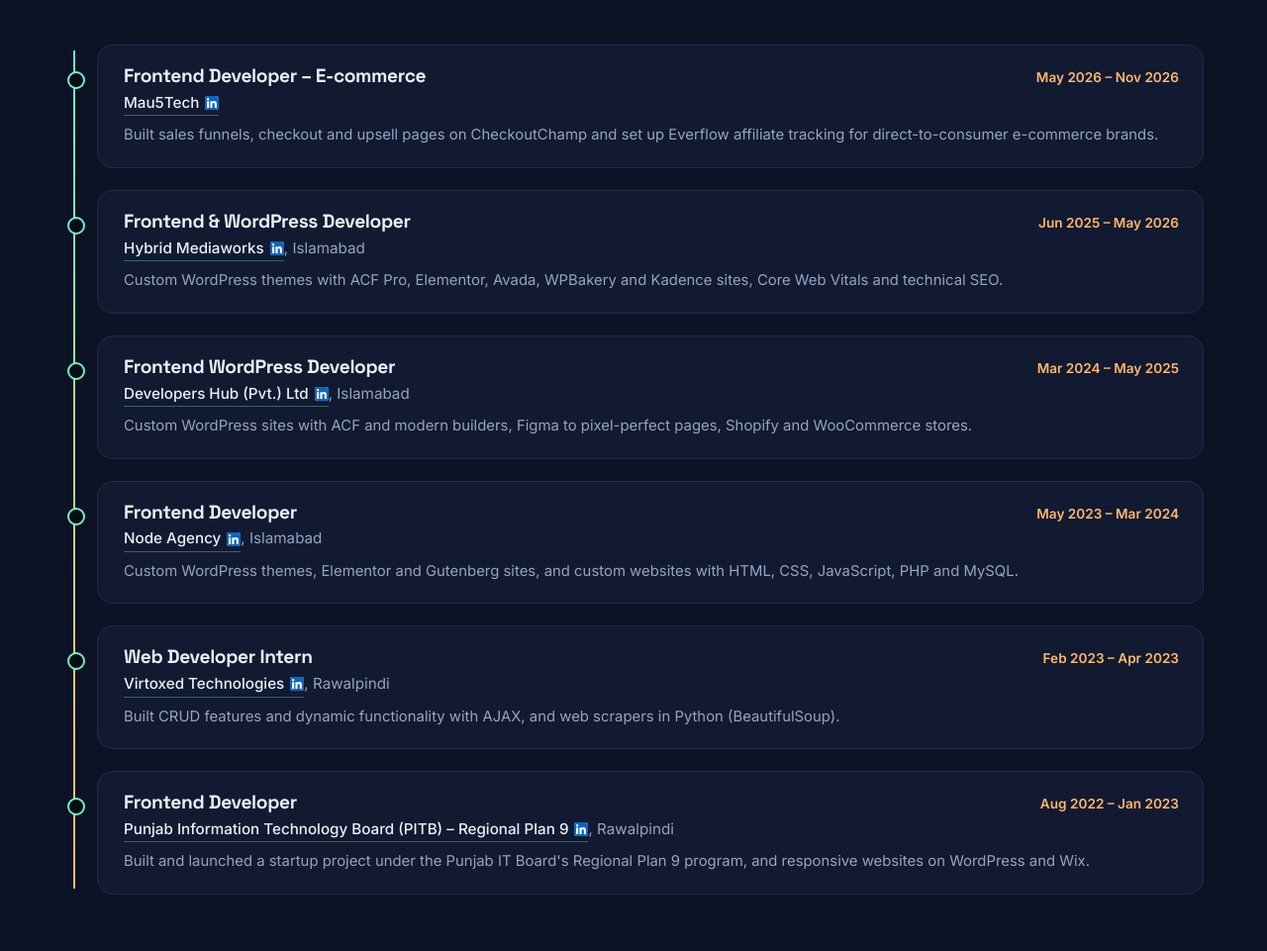
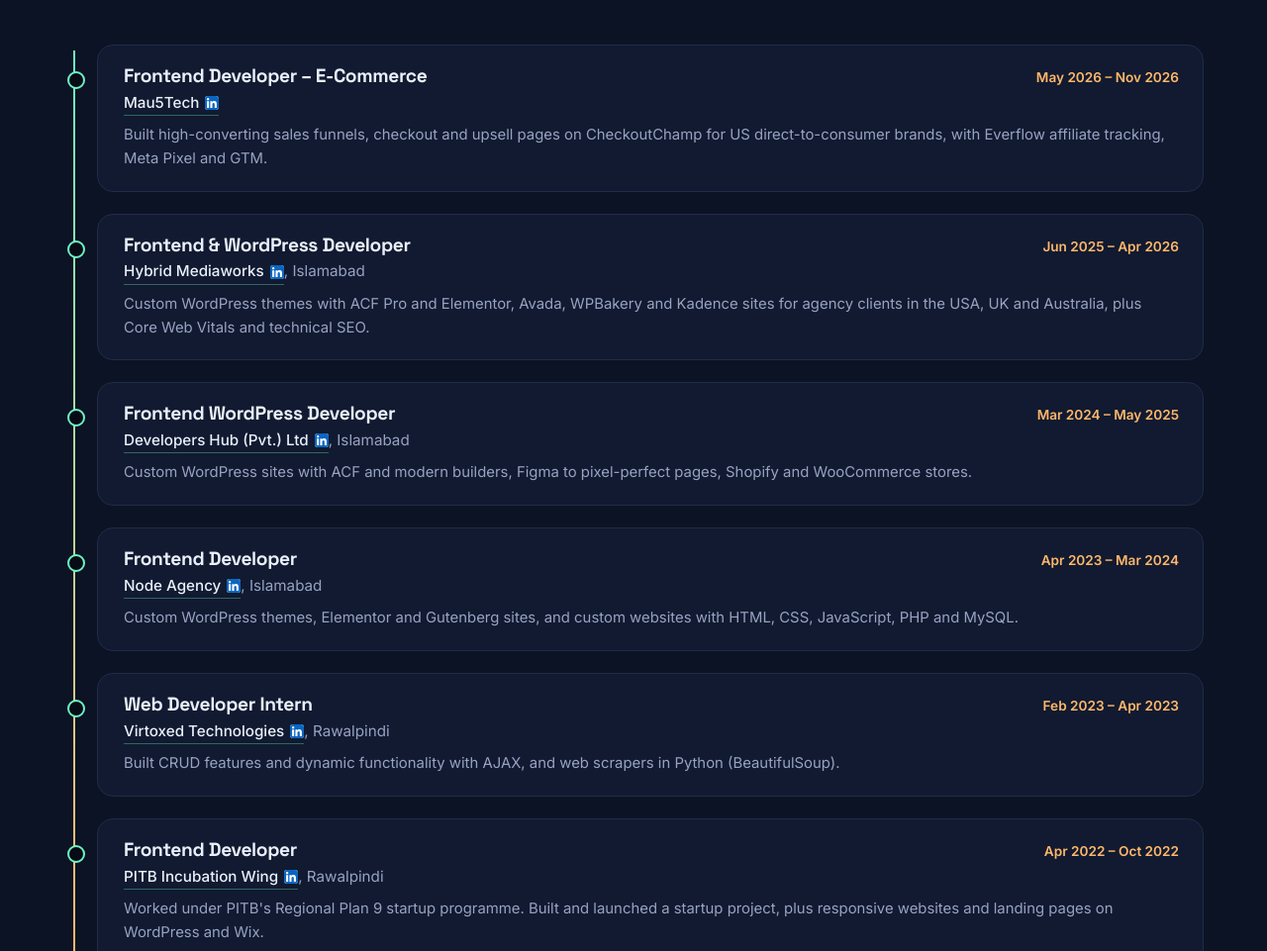
Before and after one commit to rashid-shahbaz/portfolio, a plain HTML site: page index.html in a window 1280 px wide. Shown: the part 2774-3735 px from the top of the page at 99% size. Drawn offline with Linux system fonts and the light colour scheme.

Commit message:
Add files via upload

```diff
--- a/index.html
+++ b/index.html
@@ -496,12 +496,12 @@ const groups = [
   { t:"Workflow", d:"Design hand-off and version control", k:["figma","git","gh","chrome"] }
 ];
 const jobs = [
-  ["May 2026 – Nov 2026","Frontend Developer – E-commerce","Mau5Tech","https://www.linkedin.com/company/mau5tech/","","Built sales funnels, checkout and upsell pages on CheckoutChamp and set up Everflow affiliate tracking for direct-to-consumer e-commerce brands."],
-  ["Jun 2025 – May 2026","Frontend & WordPress Developer","Hybrid Mediaworks","https://www.linkedin.com/company/hybrid-mediaworks/",", Islamabad","Custom WordPress themes with ACF Pro, Elementor, Avada, WPBakery and Kadence sites, Core Web Vitals and technical SEO."],
+  ["May 2026 – Nov 2026","Frontend Developer – E-Commerce","Mau5Tech","https://www.linkedin.com/company/mau5tech/","","Built high-converting sales funnels, checkout and upsell pages on CheckoutChamp for US direct-to-consumer brands, with Everflow affiliate tracking, Meta Pixel and GTM."],
+  ["Jun 2025 – Apr 2026","Frontend & WordPress Developer","Hybrid Mediaworks","https://www.linkedin.com/company/hybrid-mediaworks/",", Islamabad","Custom WordPress themes with ACF Pro and Elementor, Avada, WPBakery and Kadence sites for agency clients in the USA, UK and Australia, plus Core Web Vitals and technical SEO."],
   ["Mar 2024 – May 2025","Frontend WordPress Developer","Developers Hub (Pvt.) Ltd","https://www.linkedin.com/company/developershub-hq/",", Islamabad","Custom WordPress sites with ACF and modern builders, Figma to pixel-perfect pages, Shopify and WooCommerce stores."],
-  ["May 2023 – Mar 2024","Frontend Developer","Node Agency","https://www.linkedin.com/company/node-agency-llc/",", Islamabad","Custom WordPress themes, Elementor and Gutenberg sites, and custom websites with HTML, CSS, JavaScript, PHP and MySQL."],
+  ["Apr 2023 – Mar 2024","Frontend Developer","Node Agency","https://www.linkedin.com/company/node-agency-llc/",", Islamabad","Custom WordPress themes, Elementor and Gutenberg sites, and custom websites with HTML, CSS, JavaScript, PHP and MySQL."],
   ["Feb 2023 – Apr 2023","Web Developer Intern","Virtoxed Technologies","https://www.linkedin.com/company/virtoxed/",", Rawalpindi","Built CRUD features and dynamic functionality with AJAX, and web scrapers in Python (BeautifulSoup)."],
-  ["Aug 2022 – Jan 2023","Frontend Developer","Punjab Information Technology Board (PITB) – Regional Plan 9","https://www.linkedin.com/company/punjab-information-technology-board/",", Rawalpindi","Built and launched a startup project under the Punjab IT Board's Regional Plan 9 program, and responsive websites on WordPress and Wix."]
+  ["Apr 2022 – Oct 2022","Frontend Developer","PITB Incubation Wing","https://www.linkedin.com/company/punjab-information-technology-board/",", Rawalpindi","Worked under PITB's Regional Plan 9 startup programme. Built and launched a startup project, plus responsive websites and landing pages on WordPress and Wix."]
 ];
 
 /* ---------- helpers ---------- */
```
Also changed, not shown: 1 other file.
